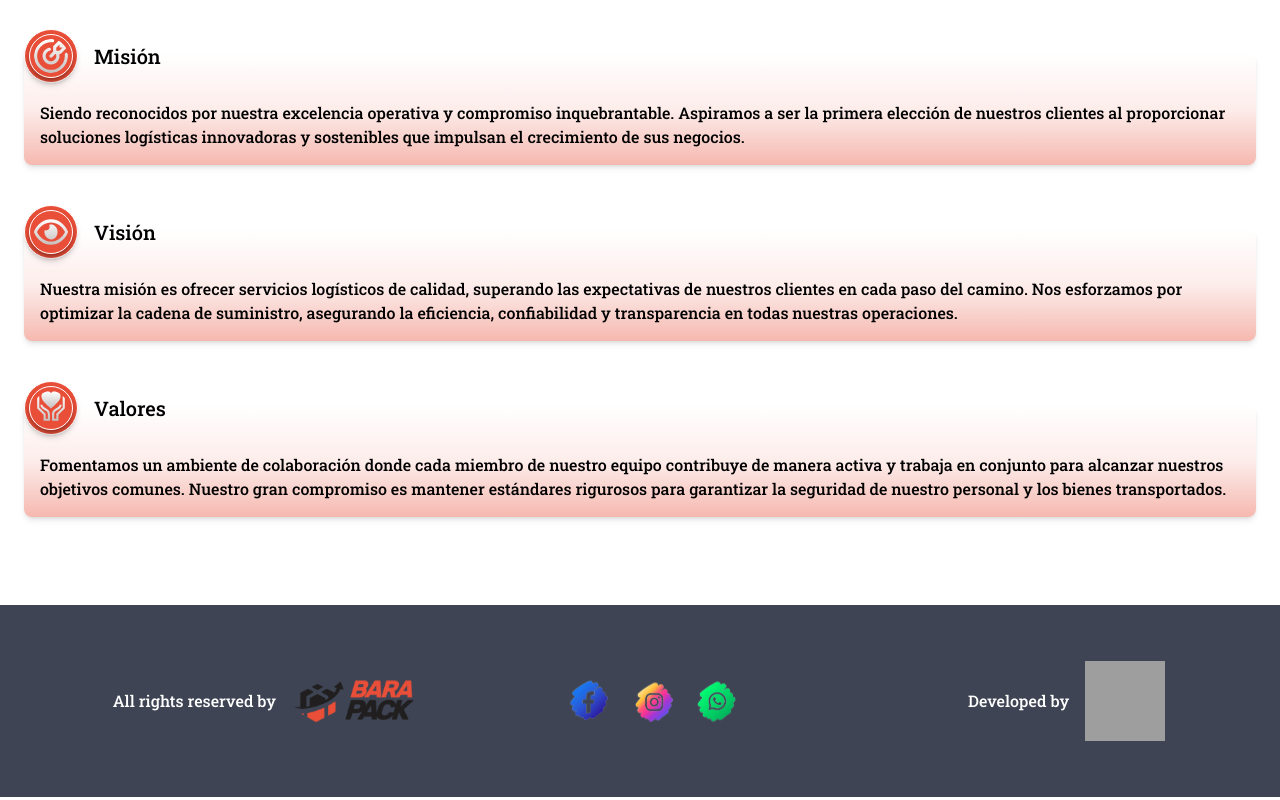
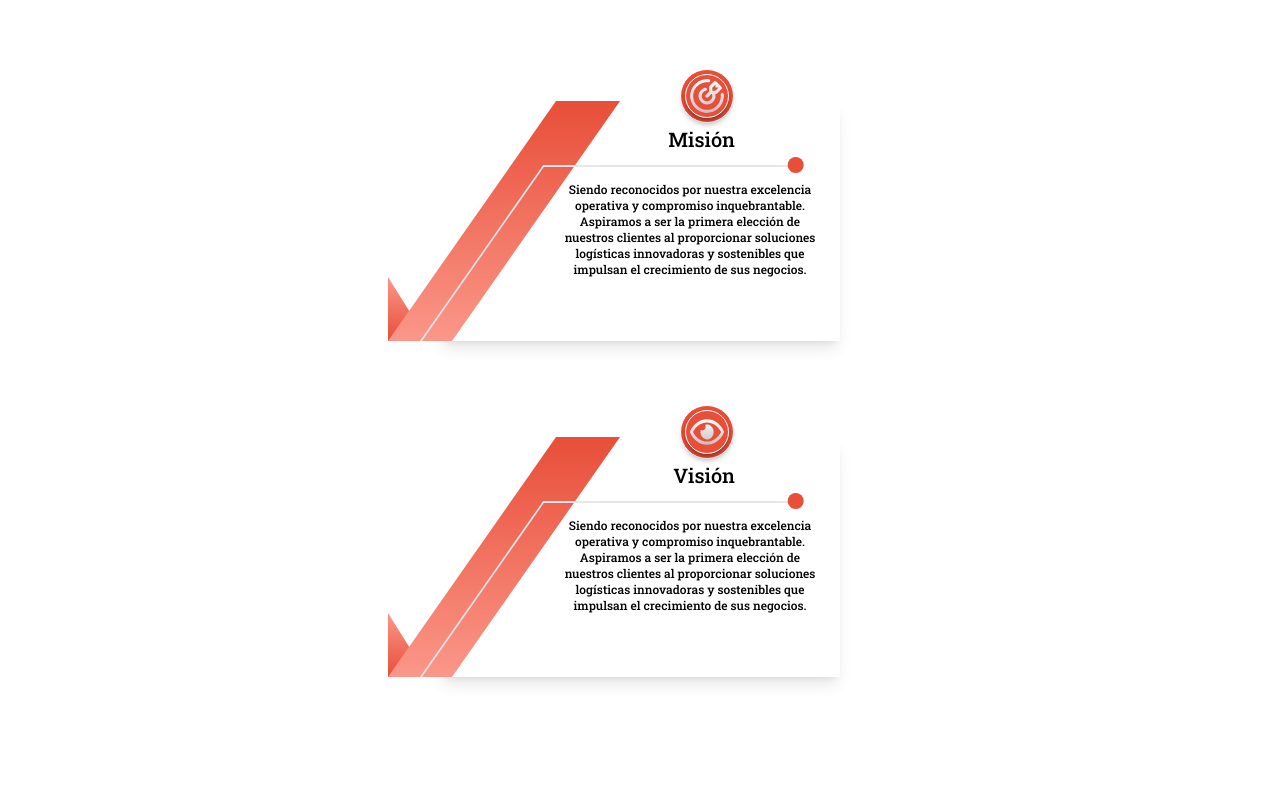
Before and after one commit to nikodiaz/barapack_landing, a React (Vite) app: page /about in a window 1280 px wide. Shown: the part 660-1460 px from the top of the page. Built offline with nearby package versions, Linux system fonts and the light colour scheme; grey boxes are pictures that could not be loaded.

Commit message:
feat: ♥️ add about section

```diff
--- a/src/components/About/About.tsx
+++ b/src/components/About/About.tsx
@@ -2,7 +2,8 @@ import about from '../../assets/img/about.png';
 import mission from '../../assets/svg/mission.svg';
 import vision from '../../assets/svg/vision.svg';
 import values from '../../assets/svg/values.svg';
-import AboutCard from './AboutCard';
+import CardMobile from './CardMobile';
+import CardDesktop from './CardDesktop';
 
 const About = () => {
 	return (
@@ -13,11 +14,11 @@ const About = () => {
 					src={about}
 					alt=''
 				/>
-				<h3 className='absolute right-4 top-28 text-shadow-custom text-xl text-right text-white w-1/2'>
+				<h3 className='absolute right-4 top-28 md:top-32 text-shadow-custom text-xl md:text-4xl text-right text-white w-1/2 md:w-1/3'>
 					Tu confianza nos impulsa a seguir creciendo
 				</h3>
 			</section>
-			<section className='p-6'>
+			<section className='flex flex-col items-center p-6 sm:text-center'>
 				<h2 className='text-3xl py-4'>Nosotros</h2>
 				<p>
 					Esta empresa, de raíces familiares y fundada en la década de
@@ -31,26 +32,51 @@ const About = () => {
 					soluciones integrales que superen las expectativas de nuestros
 					clientes.{' '}
 				</p>
-				<AboutCard icon={mission} title='Misión'>
+				<div className='flex flex-col items-center w-full my-16'>
+					<CardDesktop icon={mission} title='Misión'>
+						Siendo reconocidos por nuestra excelencia operativa y
+						compromiso inquebrantable. Aspiramos a ser la primera elección
+						de nuestros clientes al proporcionar soluciones logísticas
+						innovadoras y sostenibles que impulsan el crecimiento de sus
+						negocios.
+					</CardDesktop>
+					<div className='flex flex-row justify-end gap-20 px-8 mx-auto lg:flex-col lg:items-center w-full'>
+						<CardDesktop icon={vision} title='Visión'>
+							Siendo reconocidos por nuestra excelencia operativa y
+							compromiso inquebrantable. Aspiramos a ser la primera
+							elección de nuestros clientes al proporcionar soluciones
+							logísticas innovadoras y sostenibles que impulsan el
+							crecimiento de sus negocios.
+						</CardDesktop>
+						<CardDesktop icon={values} title='Valores'>
+							Siendo reconocidos por nuestra excelencia operativa y
+							compromiso inquebrantable. Aspiramos a ser la primera
+							elección de nuestros clientes al proporcionar soluciones
+							logísticas innovadoras y sostenibles que impulsan el
+							crecimiento de sus negocios.
+						</CardDesktop>
+					</div>
+				</div>
+				<CardMobile icon={mission} title='Misión'>
 					Siendo reconocidos por nuestra excelencia operativa y compromiso
 					inquebrantable. Aspiramos a ser la primera elección de nuestros
 					clientes al proporcionar soluciones logísticas innovadoras y
 					sostenibles que impulsan el crecimiento de sus negocios.
-				</AboutCard>
-				<AboutCard icon={vision} title='Visión'>
+				</CardMobile>
+				<CardMobile icon={vision} title='Visión'>
 					Nuestra misión es ofrecer servicios logísticos de calidad,
 					superando las expectativas de nuestros clientes en cada paso del
 					camino. Nos esforzamos por optimizar la cadena de suministro,
 					asegurando la eficiencia, confiabilidad y transparencia en todas
 					nuestras operaciones.
-				</AboutCard>
-				<AboutCard icon={values} title='Valores'>
+				</CardMobile>
+				<CardMobile icon={values} title='Valores'>
 					Fomentamos un ambiente de colaboración donde cada miembro de
 					nuestro equipo contribuye de manera activa y trabaja en conjunto
 					para alcanzar nuestros objetivos comunes. Nuestro gran compromiso
 					es mantener estándares rigurosos para garantizar la seguridad de
 					nuestro personal y los bienes transportados.
-				</AboutCard>
+				</CardMobile>
 			</section>
 		</section>
 	);
--- a/src/components/About/AboutCard.tsx
+++ /dev/null
@@ -1,27 +0,0 @@
-import React from 'react';
-
-interface Props {
-	icon: string;
-	title: string;
-	children: React.ReactNode;
-}
-
-const AboutCard: React.FC<Props> = ({ icon, title, children }) => {
-	return (
-		<article className='relative flex flex-col items-center justify-start pt-12 pb-4 my-16 shadow-md about-item rounded-lg'>
-			<div className='absolute -top-6 left-0 flex items-center justify-start gap-4 pb-8 w-full'>
-				<div className='flex items-center justify-center rounded-full shadow-md bg-[#E84E38] px-1 py-1 text-white hover:text-white border border-white'>
-					<img
-						className='w-11 h-11 rounded-full py-1 px-1 border-[0.5px] border-white shadow-[rgba(0,_0,_0,_0.3)] shadow-md active:shadow-[rgba(0,_0,_0,_0.5)] active:shadow-inner'
-						src={icon}
-						alt=''
-					/>
-				</div>
-				<h3 className='text-xl'>{title}</h3>
-			</div>
-			<p className='px-4'>{children}</p>
-		</article>
-	);
-};
-
-export default AboutCard;
--- /dev/null
+++ b/src/components/About/CardDesktop.tsx
@@ -0,0 +1,28 @@
+import React from 'react';
+import Icon from './Icon';
+
+type Props = {
+	icon: string;
+	title: string;
+	children: React.ReactNode;
+};
+const CardDesktop: React.FC<Props> = ({ icon, title, children }) => {
+	return (
+		<article className='relative hidden sm:flex justify-between items-center my-12 w-[400px] h-60 shadow-lg rounded-tl-full'>
+			<Icon icon={icon} styles='absolute -top-8 left-60' />
+			<div className='absolute bottom-0 -left-[52px] w-10 h-16 bg-gradient-to-t from-[#E84E38] to-[#FB9789] about-card-shape-1'></div>
+			<div className='relative left-8 w-16 h-60 -skew-x-[35deg] bg-gradient-to-b from-[#E84E38] to-[#FB9789] '>
+				<div className='absolute bottom-0 left-8 w-0.5 h-44 bg-gray-200'></div>
+			</div>
+			<h3 className='absolute top-6 right-[105px] text-xl'>{title}</h3>
+			<div className='flex items-center px-4 pt-4 w-3/4 h-full'>
+				<p className='text-xs'>{children}</p>
+			</div>
+			<div className='absolute top-16 left-[103px] self-end flex justify-end items-center w-64 h-0.5 -skew-x-[35deg] bg-gray-200'>
+				<span className='absolute -top-2 -right-1 p-2 w-2 h-2 bg-[#E84E38] rounded-full skew-x-[35deg]'></span>
+			</div>
+		</article>
+	);
+};
+
+export default CardDesktop;
--- /dev/null
+++ b/src/components/About/CardMobile.tsx
@@ -0,0 +1,22 @@
+import React from 'react';
+import Icon from './Icon';
+
+interface Props {
+	icon: string;
+	title: string;
+	children: React.ReactNode;
+}
+
+const CardMobile: React.FC<Props> = ({ icon, title, children }) => {
+	return (
+		<article className='relative flex sm:hidden flex-col items-center justify-start pt-12 pb-4 my-16 shadow-md about-item rounded-lg'>
+			<div className='absolute -top-6 left-0 flex items-center justify-start gap-4 pb-8 w-full'>
+				<Icon icon={icon} />
+				<h3 className='text-xl'>{title}</h3>
+			</div>
+			<p className='px-4'>{children}</p>
+		</article>
+	);
+};
+
+export default CardMobile;
--- /dev/null
+++ b/src/components/About/Icon.tsx
@@ -0,0 +1,20 @@
+interface Props {
+	icon: string;
+	styles?: string;
+}
+
+const Icon: React.FC<Props> = ({ icon, styles }) => {
+	return (
+		<div
+			className={`flex items-center justify-center rounded-full shadow-md bg-[#E84E38] px-1 py-1 text-white hover:text-white border border-white ${styles}`}
+		>
+			<img
+				className='w-11 h-11 rounded-full py-1 px-1 border-[0.5px] border-white shadow-[rgba(0,_0,_0,_0.3)] shadow-md active:shadow-[rgba(0,_0,_0,_0.5)] active:shadow-inner'
+				src={icon}
+				alt={icon}
+			/>
+		</div>
+	);
+};
+
+export default Icon;
--- a/src/index.css
+++ b/src/index.css
@@ -34,6 +34,10 @@
 		rgba(231, 78, 56, 0.1) 50%,
 		rgba(231, 78, 56, 0.4) 100%
 	);
+}
+
+.about-card-shape-1 {
+	clip-path: polygon(0 0, 0% 100%, 100% 100%);
 }
 
 .bg-image-hero {
```
